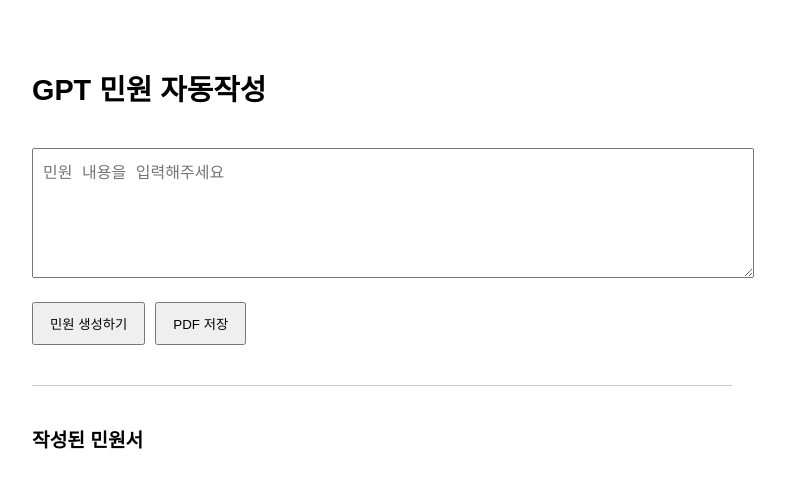
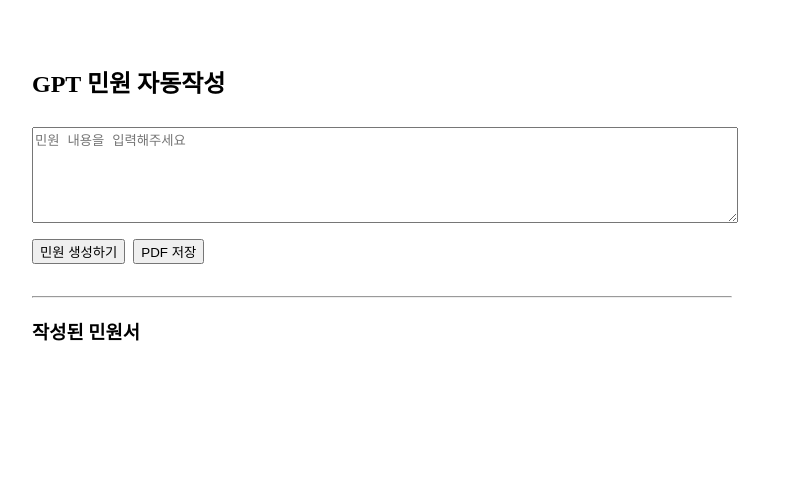
Before and after one commit to adshoppings/ai-minwon, a Next.js app: page / in a window 1280 px wide. Shown: the top 488 px of the page, without its empty margins (258-1043 px from the left). Built offline with nearby package versions, Linux system fonts and the light colour scheme.

Commit message:
Add files via upload

```diff
--- a/package.json
+++ b/package.json
@@ -1,6 +1,7 @@
 {
-  "name": "minwon-template",
+  "name": "ai-minwon-gpt",
   "version": "1.0.0",
+  "type": "module",
   "scripts": {
     "dev": "next dev",
     "build": "next build",
@@ -11,7 +12,7 @@
     "next": "latest",
     "react": "latest",
     "react-dom": "latest",
-    "openai": "^4.20.0",
+    "openai": "^4.19.0",
     "html2pdf.js": "^0.10.1"
   },
   "devDependencies": {
--- a/pages/api/generate.ts
+++ b/pages/api/generate.ts
@@ -5,16 +5,12 @@
   apiKey: process.env.OPENAI_API_KEY,
 });
 
-export default async function handler(
-  req: NextApiRequest,
-  res: NextApiResponse
-) {
+export default async function handler(req: NextApiRequest, res: NextApiResponse) {
   if (req.method !== 'POST') {
-    return res.status(405).json({ error: 'Method not allowed' });
+    return res.status(405).json({ error: '허용되지 않은 메서드입니다.' });
   }
 
   const { input } = req.body;
-
   if (!input) {
     return res.status(400).json({ error: '입력값이 없습니다.' });
   }
@@ -24,16 +20,19 @@
       model: 'gpt-3.5-turbo',
       messages: [{
         role: 'user',
-        content: `아래 민원 요청에 대해 감성적이고 친절한 어투로 설명해줘. 그리고 사용자가 어떤 서식으로 작성해야 할지도 함께 안내해줘.
-
-"${input}"`
-      }],
+        content: `아래 주제에 대해 친절한 민원 답변 형식으로 HTML 서식 포함해서 작성해줘.
+- 문단 제목은 <strong> 사용
+- 줄바꿈은 <br> 사용
+- 리스트 항목은 <ul><li> 사용
+- 전체는 HTML 형식
+주제: ${input}`
+      }]
     });
 
     const result = completion.choices[0]?.message?.content?.trim() || '';
     res.status(200).json({ result });
-  } catch (error) {
-    console.error('OpenAI API 에러:', error);
-    res.status(500).json({ error: '민원 생성 실패' });
+  } catch (err) {
+    console.error(err);
+    res.status(500).json({ error: 'OpenAI 응답 실패' });
   }
 }
--- a/pages/index.tsx
+++ b/pages/index.tsx
@@ -1,62 +1,47 @@
-// pages/index.tsx
-import { useState, useRef } from 'react';
-import html2canvas from 'html2canvas';
-import jsPDF from 'jspdf';
+import { useState } from 'react';
+import html2pdf from 'html2pdf.js';
 
 export default function Home() {
   const [input, setInput] = useState('');
   const [result, setResult] = useState('');
-  const resultRef = useRef<HTMLDivElement>(null);
 
   const handleSubmit = async () => {
     const res = await fetch('/api/generate', {
       method: 'POST',
       headers: { 'Content-Type': 'application/json' },
-      body: JSON.stringify({ input }),
+      body: JSON.stringify({ input })
     });
-
     const data = await res.json();
     setResult(data.result || '결과 없음');
   };
 
-  const handleDownloadPDF = async () => {
-    if (!resultRef.current) return alert('PDF 변환 대상이 없습니다.');
-
-    const canvas = await html2canvas(resultRef.current);
-    const imgData = canvas.toDataURL('image/png');
-    const pdf = new jsPDF('p', 'mm', 'a4');
-    const imgProps = pdf.getImageProperties(imgData);
-    const pdfWidth = pdf.internal.pageSize.getWidth();
-    const pdfHeight = (imgProps.height * pdfWidth) / imgProps.width;
-
-    pdf.addImage(imgData, 'PNG', 0, 0, pdfWidth, pdfHeight);
-    pdf.save('민원_자동작성.pdf');
+  const handleDownloadPDF = () => {
+    const element = document.getElementById('result-area');
+    if (element) {
+      html2pdf().set({ margin: 10 }).from(element).save();
+    } else {
+      alert('PDF 변환할 내용을 찾을 수 없습니다.');
+    }
   };
 
   return (
-    <div style={{ maxWidth: 700, margin: '0 auto', padding: 40, fontFamily: 'Arial' }}>
-      <h1 style={{ fontSize: '1.8rem', fontWeight: 'bold' }}>GPT 민원 자동작성</h1>
-
+    <div style={{ padding: 40, maxWidth: 700, margin: '0 auto' }}>
+      <h1 style={{ fontSize: '24px', fontWeight: 'bold' }}>GPT 민원 자동작성</h1>
       <textarea
         placeholder="민원 내용을 입력해주세요"
         value={input}
         onChange={(e) => setInput(e.target.value)}
         rows={6}
-        style={{ width: '100%', padding: 10, fontSize: '1rem', marginTop: 20 }}
+        style={{ width: '100%', marginTop: 12 }}
       />
-
-      <div style={{ marginTop: 20 }}>
-        <button onClick={handleSubmit} style={{ marginRight: 10, padding: '10px 16px' }}>
-          민원 생성하기
-        </button>
-        <button onClick={handleDownloadPDF} style={{ padding: '10px 16px' }}>
-          PDF 저장
-        </button>
+      <div style={{ marginTop: 12 }}>
+        <button onClick={handleSubmit}>민원 생성하기</button>
+        <button onClick={handleDownloadPDF} style={{ marginLeft: 8 }}>PDF 저장</button>
       </div>
-
-      <div ref={resultRef} style={{ marginTop: 40, borderTop: '1px solid #ccc', paddingTop: 20 }}>
-        <h3 style={{ fontSize: '1.2rem', fontWeight: 'bold' }}>작성된 민원서</h3>
-        <p style={{ lineHeight: 1.6, whiteSpace: 'pre-wrap' }}>{result}</p>
+      <div id="result-area" style={{ marginTop: 32 }}>
+        <hr />
+        <h3>작성된 민원서</h3>
+        <div dangerouslySetInnerHTML={{ __html: result }} />
       </div>
     </div>
   );
--- a/tsconfig.json
+++ b/tsconfig.json
@@ -4,16 +4,16 @@
     "lib": ["dom", "dom.iterable", "esnext"],
     "allowJs": true,
     "skipLibCheck": true,
-    "strict": true,
+    "strict": false,
     "forceConsistentCasingInFileNames": true,
     "noEmit": true,
-    "incremental": true,
     "esModuleInterop": true,
     "module": "esnext",
     "moduleResolution": "node",
     "resolveJsonModule": true,
     "isolatedModules": true,
-    "jsx": "preserve"
+    "jsx": "preserve",
+    "incremental": true
   },
   "include": ["next-env.d.ts", "**/*.ts", "**/*.tsx"],
   "exclude": ["node_modules"]
```
Also changed, not shown: 1 other file (tests, documents, lock files or other folders).
